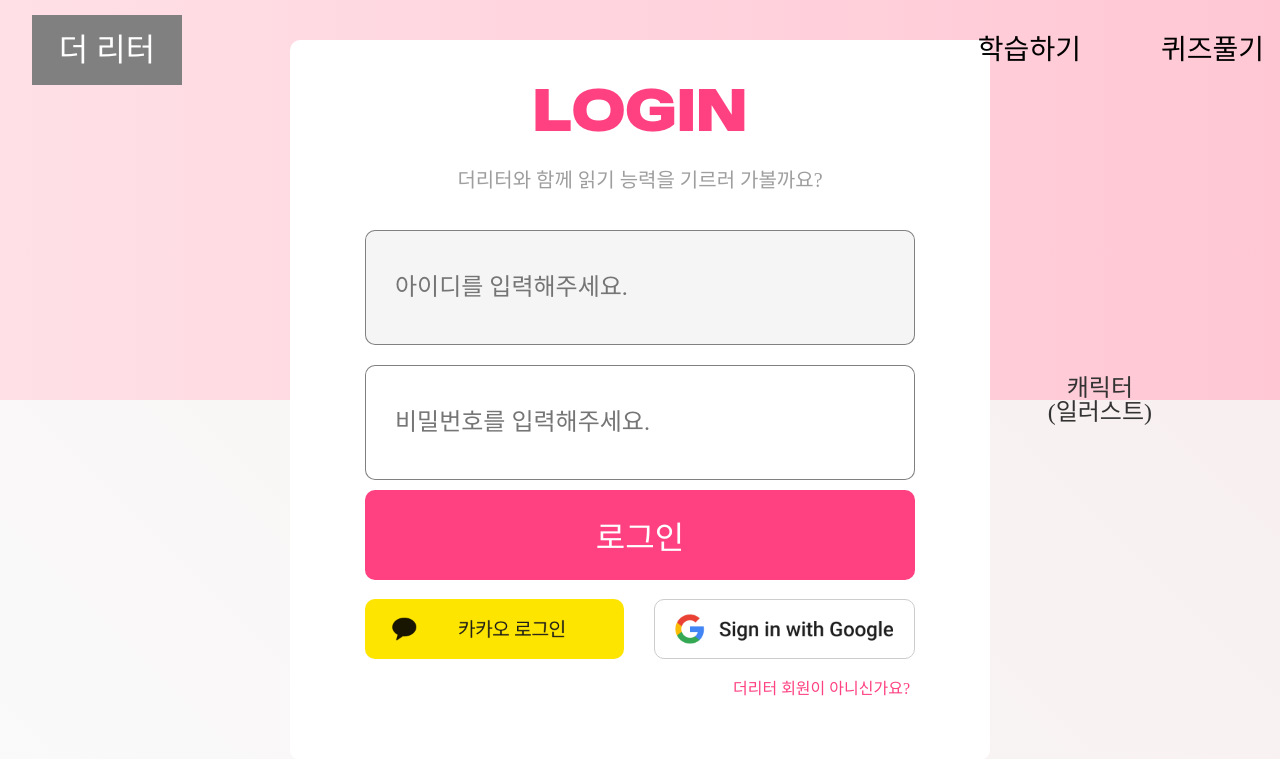
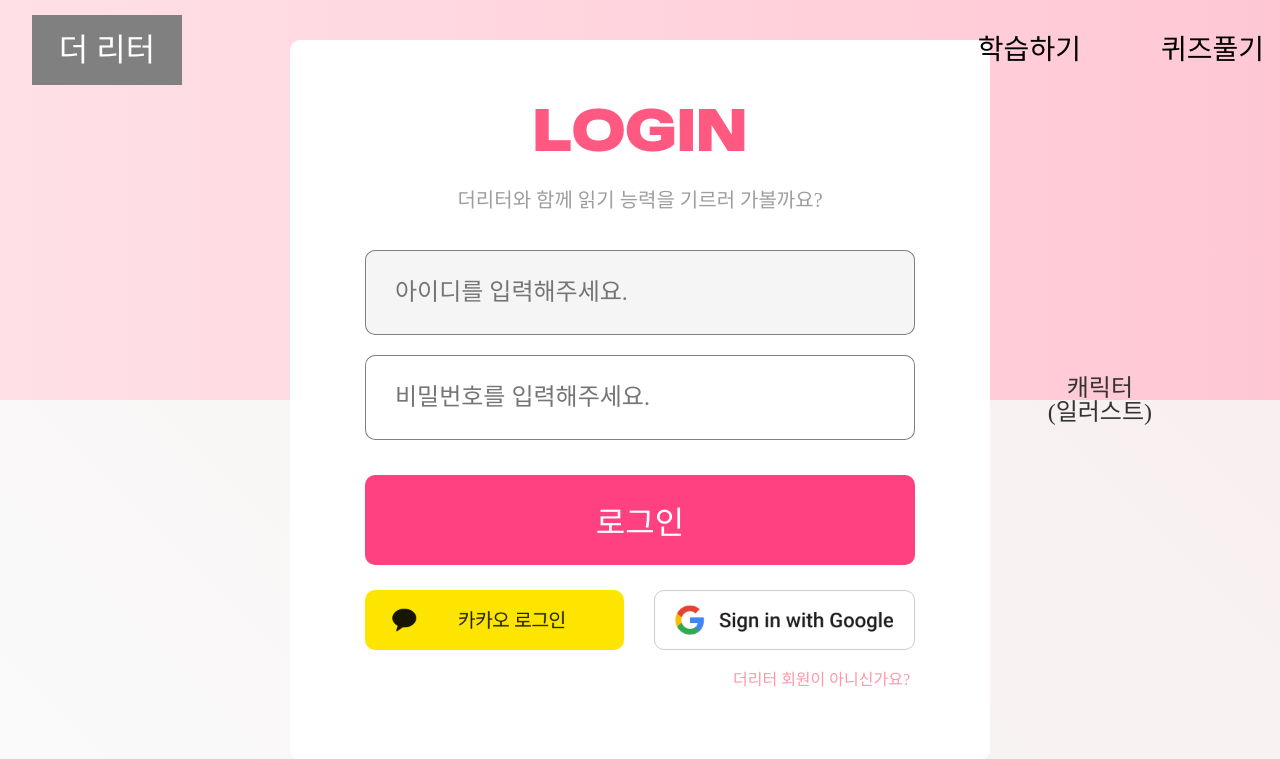
Before and after one commit to qor0530/Hackathon_Team2, a FastAPI app: page /login in a window 1280 px wide. Shown: the top 759 px of the page. Run offline with FastAPI, Linux system fonts and the light colour scheme; some web fonts are replaced.

Commit message:
css 수정

```diff
--- a/static/css/login.css
+++ b/static/css/login.css
@@ -29,10 +29,10 @@ body {
 }
 
 .login-box h1 {
-    color: #ff4081;
+    color: #FF5881;
     font-family: 'Moderniz';
     margin-bottom: 30px;
-    margin-top: 50px;
+    margin-top: 70px;
     font-size: 50px;
 }
 
@@ -59,7 +59,7 @@ body {
     padding: 30px;
     width: 490px;
     font-family: 'Pretendard-Medium';
-    height: 55px;
+    height: 25px;
 }
 .id-input {
     box-shadow: 0 0 0 1px gray inset;
@@ -83,6 +83,7 @@ body {
     width: 550px;
     height: 90px;
     font-size: 32px;
+    margin: 25px 0px;
 }
 
 .additional-submit {
@@ -113,20 +114,16 @@ body {
 }
 
 .login-box .register-button {
-    background: #ff4081;
-    color: #fff;
-}
-
-.login-box .login-button {
-    background: #ffc1cc;
+    background: #FF5881;
     color: #fff;
 }
 
 .login-box .not-member {
-    color: #ff4081;
+    color: #FF97AA;
     margin-top: 3px;
     text-align: right;
     padding-right: 80px;
+    font-family: 'Pretendard-Medium';
     font-size: 16px;
 }
 
--- a/static/css/signup.css
+++ b/static/css/signup.css
@@ -29,7 +29,7 @@ body {
 }
 
 #signup-box h1 {
-    color: #ff4081;
+    color: #FF5881;
     font-family: 'Moderniz';
     margin-bottom: 30px;
     margin-top: 50px;
@@ -67,6 +67,7 @@ body {
     height: 85px;
     font-size: 24px;
     color: #FFFFFF;
+    border: none;
 }
 
 #info-form {
```
